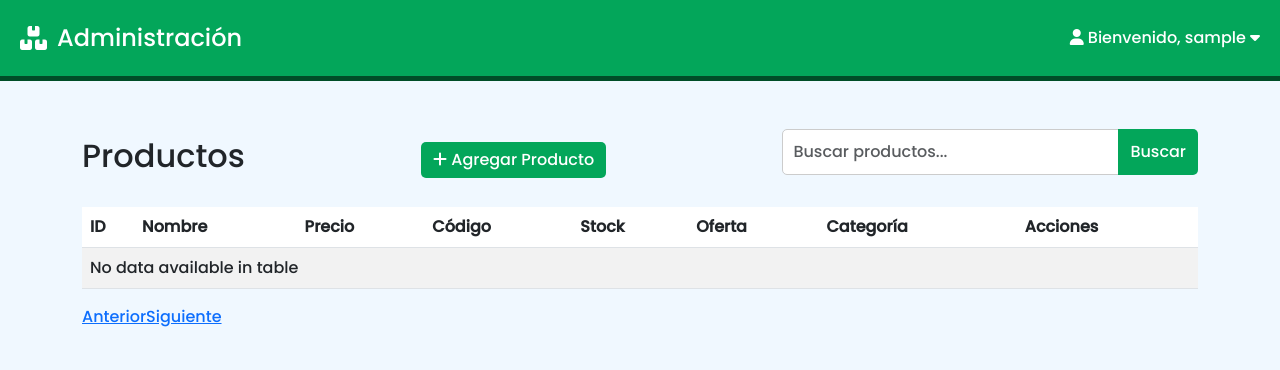
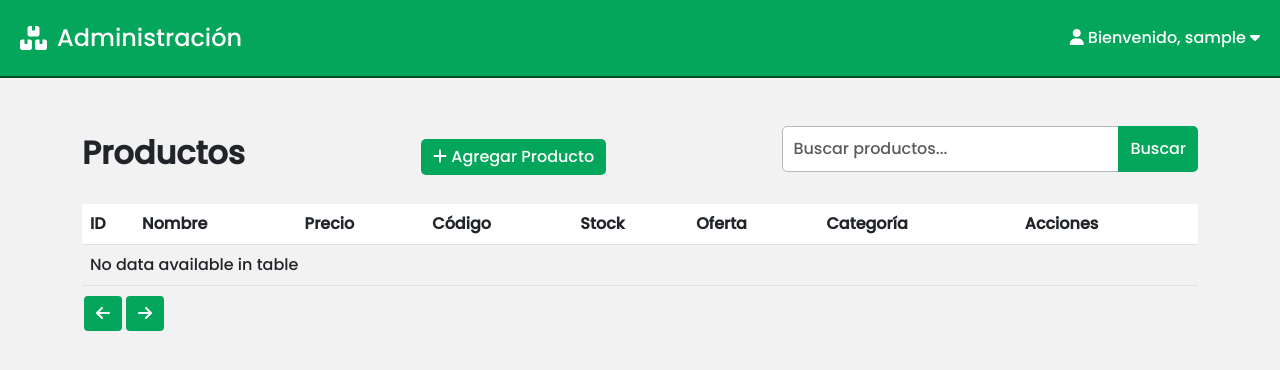
Before and after one commit to IsaacMur/Famcov2, a Flask app: page /administrador in a window 1280 px wide. Shown: the top 370 px of the page. Run offline with Flask 3, Linux system fonts and the light colour scheme; the visitor is signed in with stand-in values (Sample User, id 1); data comes from the database, SQL or seed files in the repository; data that the repository does not hold is empty; some libraries are stand-ins or nearby versions.

Commit message:
Cambios del sabado del 14-12-2024

```diff
--- a/Templates/Administrador.html
+++ b/Templates/Administrador.html
@@ -25,14 +25,17 @@
                     <i class="fas fa-user"></i> Bienvenido, {{ session['username'] }} <i class="fas fa-caret-down"></i>
                 </span>
                 <div class="dropdown-menu">
-                <a href="#" onclick="logout()">Cerrar Sesión</a>
+                    <a href="#" onclick="logout()">
+                        <i class="fas fa-sign-out-alt"></i> Cerrar Sesión
+                    </a>
                 </div>
             </div>
         </div>
 
+
     <div class="container mt-5">
         <div class="d-flex justify-content-between align-items-center mb-3">
-            <h2>Productos</h2>
+            <h2><strong>Productos</strong></h2>
             <!-- Botón para abrir el modal de registro de producto -->
             <button class="btn btn-primary" data-bs-toggle="modal" data-bs-target="#registroModal">
                 <i class="fas fa-plus"></i> Agregar Producto
--- a/Templates/index.html
+++ b/Templates/index.html
@@ -210,8 +210,6 @@
                 updateTotal();
             }
         </script>
-
-
 
 
         <!-- Hero Start -->
--- a/Templates/productos.html
+++ b/Templates/productos.html
@@ -147,7 +147,7 @@
                         </div>
                     </div>
 
-                   <!-- Contenedor principal -->
+        <!-- Contenedor principal -->
         <div class="row g-4">
             <!-- Barra de filtros -->
             <div class="col-lg-3">
--- a/static/css/Administrador.css
+++ b/static/css/Administrador.css
@@ -1,6 +1,6 @@
 body {
     font-family: 'Poppins', sans-serif;
-    background-color: #f0f8ff;
+    background-color: #f0f0f0d8;
     margin: 0;
 }
 
@@ -11,7 +11,7 @@ body {
     display: flex;
     justify-content: space-between;
     align-items: center;
-    border-bottom: 5px solid #004d27;
+    border-bottom: 2.5px solid #004d27;
 }
 
 .header .title {
@@ -87,7 +87,7 @@ body {
 
 .form-control {
     border-radius: 5px;
-    border: 1px solid #ccc;
+    border: 1px solid #b8b8b8;
     padding: 10px;
 }
 
@@ -117,6 +117,19 @@ body {
     overflow: hidden;
     text-overflow: ellipsis;
     max-width: 65px; /* Ajusta según tus necesidades */
+}
+
+
+/* Botones de paginación */
+.dataTables_wrapper .dataTables_paginate .paginate_button {
+    padding: 6px 12px;
+    margin: 0 2px;
+    background-color: #03A65A;
+    color: white;
+    border: none;
+    border-radius: 4px;
+    cursor: pointer;
+    transition: background-color 0.3s ease;
 }
 
 /* Media Query para dispositivos móviles */
--- a/static/js/Administrador.js
+++ b/static/js/Administrador.js
@@ -11,12 +11,13 @@ $(document).ready(function () {
         "language": {
             "search": "Buscar:",
             "paginate": {
-                "next": "Siguiente",
-                "previous": "Anterior"
+                "next": '<i class="fas fa-arrow-right"></i>',
+                "previous": '<i class="fas fa-arrow-left"></i>'
             }
         }
     });
 });
+
 
 // Función para mostrar u ocultar el menú desplegable
 function toggleDropdown() {
```
Also changed, not shown: Templates/login.html (+7 -2 lines). Lines whose indentation alone changed are shown as unchanged.
